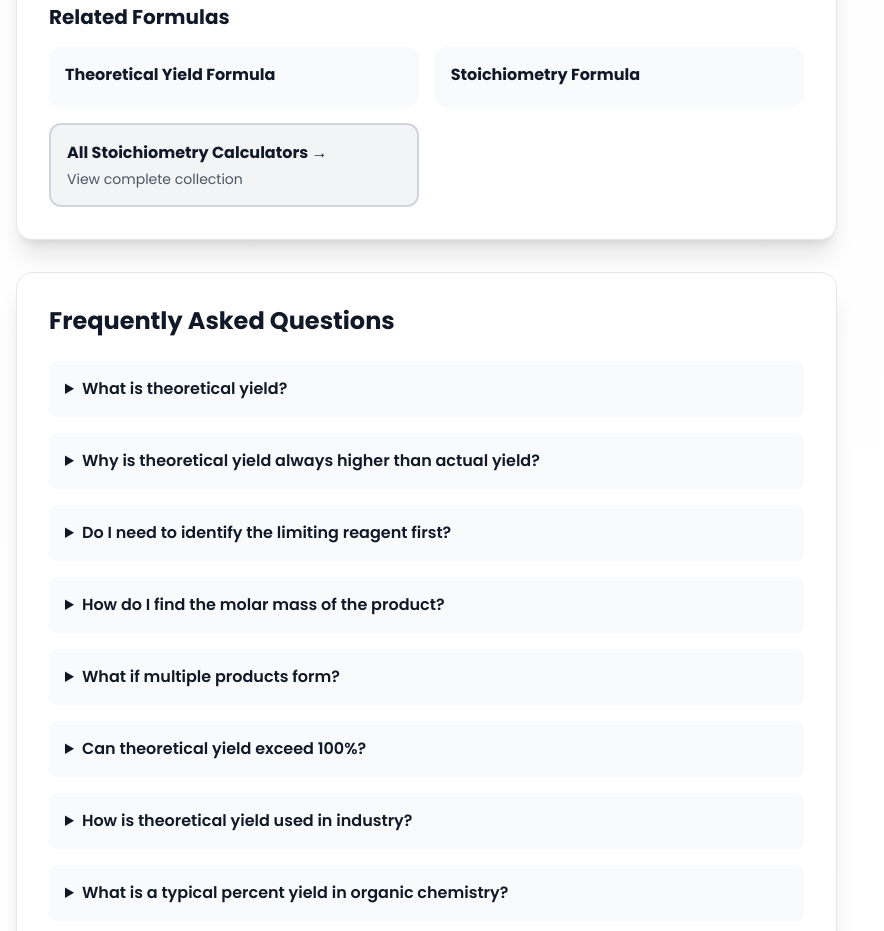
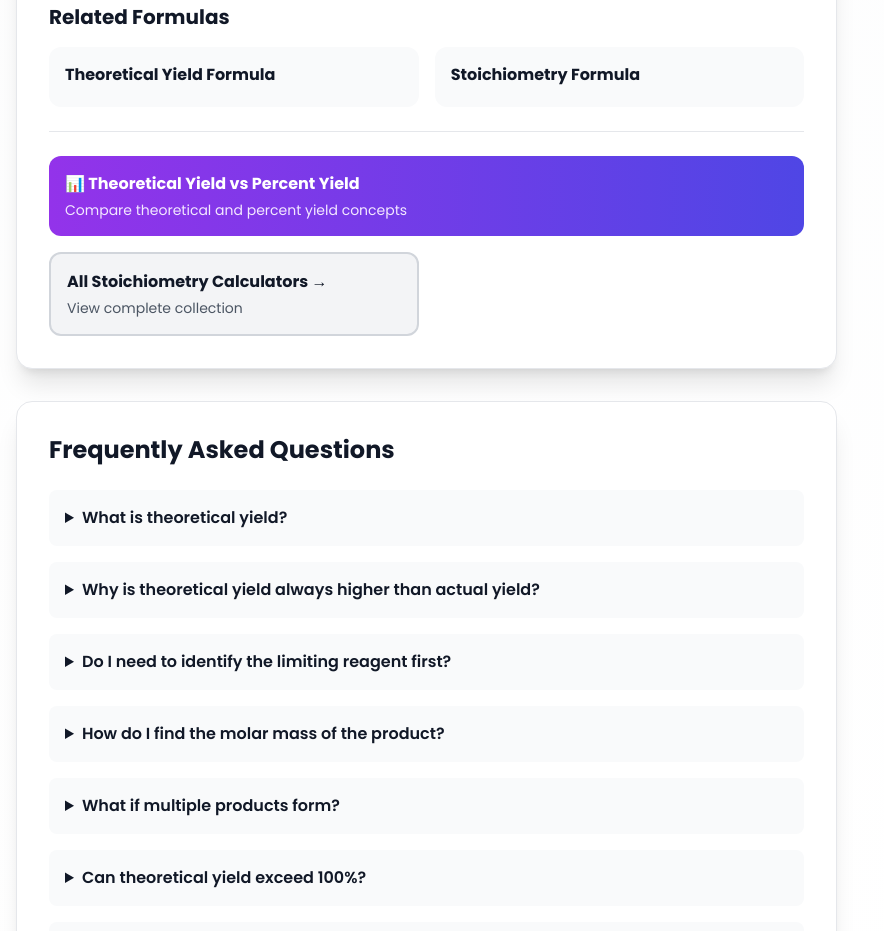
Before and after one commit to Zohaibmayo50/chemical-calculators, a Next.js app: page /stoichiometry-calculators/theoretical-yield-calculator in a window 1280 px wide. Shown: the part 3080-4011 px from the top of the page, without its empty margins (0-884 px from the left). Built offline with nearby package versions, Linux system fonts and the light colour scheme; a web font is replaced by a local one.

Commit message:
Complete bidirectional linking for all 4 comparison pages - add missing calculator links

```diff
--- a/app/stoichiometry-calculators/molecular-weight-calculator/page.tsx
+++ b/app/stoichiometry-calculators/molecular-weight-calculator/page.tsx
@@ -233,6 +233,15 @@ export default function MolecularWeightCalculatorPage() {
                       </li>
                     </ul>
                   </div>
+                  <div className="mt-6 pt-6 border-t border-gray-200 dark:border-gray-700">
+                    <Link href="/mole-vs-molar-mass" className="block p-4 bg-gradient-to-r from-purple-600 to-indigo-600 text-white rounded-xl hover:shadow-xl transition-all">
+                      <h3 className="font-bold mb-1 flex items-center gap-2">
+                        <span>📊</span>
+                        <span>Mole vs Molar Mass</span>
+                      </h3>
+                      <p className="text-sm text-purple-100">Understand the key differences between mole and molar mass</p>
+                    </Link>
+                  </div>
                   <ul className="space-y-3 mt-6">
                     <li>
                       <Link href="/stoichiometry-calculators" className="text-tertiary-600 dark:text-tertiary-400 hover:text-tertiary-700 dark:hover:text-tertiary-300 transition-colors font-semibold">
--- a/app/stoichiometry-calculators/percent-yield-calculator/page.tsx
+++ b/app/stoichiometry-calculators/percent-yield-calculator/page.tsx
@@ -296,6 +296,12 @@ export default function PercentYieldCalculatorPage() {
                     </Link>
                   </div>
                 </div>
+                <div className="mt-6 pt-6 border-t border-primary-200 dark:border-primary-700">
+                  <Link href="/theoretical-yield-vs-percent-yield" className="block p-3 bg-gradient-to-r from-purple-600 to-indigo-600 text-white rounded-lg hover:shadow-xl transition-all">
+                    <p className="font-bold mb-1">📊 Theoretical Yield vs Percent Yield</p>
+                    <p className="text-sm text-purple-100">Compare theoretical and percent yield concepts</p>
+                  </Link>
+                </div>
                 <div className="space-y-3 mt-4">
                   <Link href="/stoichiometry-calculators" className="block p-3 bg-primary-100 dark:bg-primary-900/30 rounded-lg border-2 border-primary-300 dark:border-primary-600 hover:border-primary-500 dark:hover:border-primary-400 hover:shadow-md transition-all group">
                     <p className="font-semibold text-primary-700 dark:text-primary-400 group-hover:text-primary-800 dark:group-hover:text-primary-300 transition-colors">
--- a/app/stoichiometry-calculators/theoretical-yield-calculator/page.tsx
+++ b/app/stoichiometry-calculators/theoretical-yield-calculator/page.tsx
@@ -224,6 +224,12 @@ export default function TheoreticalYieldCalculatorPage() {  return (
                   </Link>
                 </div>
               </div>
+              <div className="mt-6 pt-6 border-t border-gray-200 dark:border-gray-700">
+                <Link href="/theoretical-yield-vs-percent-yield" className="block p-4 bg-gradient-to-r from-purple-600 to-indigo-600 text-white rounded-xl hover:shadow-xl transition-all">
+                  <h3 className="font-bold mb-1">📊 Theoretical Yield vs Percent Yield</h3>
+                  <p className="text-sm text-purple-100">Compare theoretical and percent yield concepts</p>
+                </Link>
+              </div>
               <div className="grid sm:grid-cols-2 gap-4 mt-4">
                 <Link href="/stoichiometry-calculators" className="block p-4 bg-gray-100 dark:bg-gray-700 rounded-xl border-2 border-gray-300 dark:border-gray-600 hover:scale-105 transition-transform">
                   <h3 className="font-bold text-gray-900 dark:text-white mb-1">All Stoichiometry Calculators →</h3>
```
